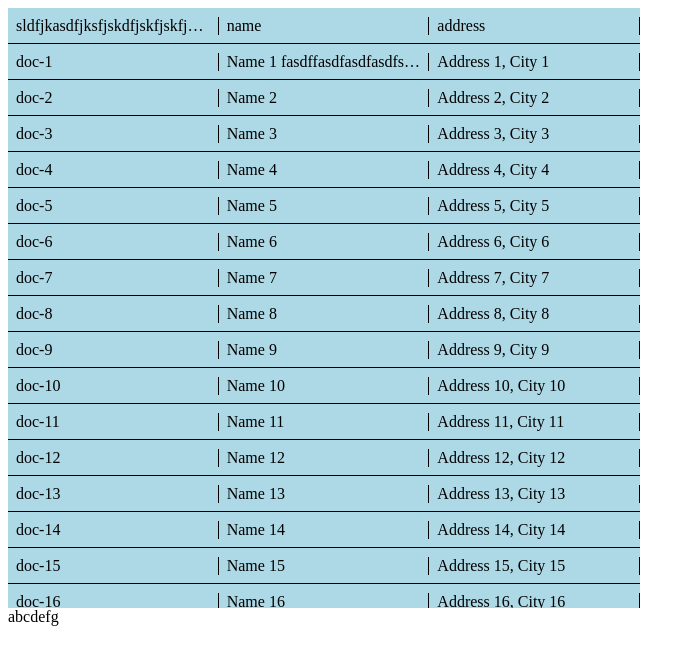
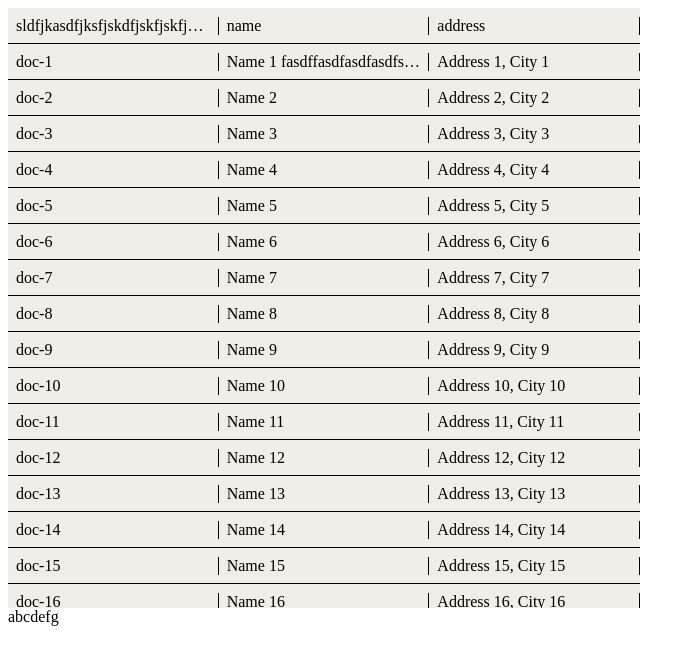
Before and after one commit to md-imran97/react-lazy-loading-data-grid, a React (Vite) app in the folder lazy-data-grid/: page / in a window 1280 px wide. Shown: the top 664 px of the page, without its empty margins (0-695 px from the left). Built offline with nearby package versions, Linux system fonts and the light colour scheme.

Commit message:
Updated css

```diff
--- a/lazy-data-grid/src/lazy-load-data-grid/LazyDataGrid.tsx
+++ b/lazy-data-grid/src/lazy-load-data-grid/LazyDataGrid.tsx
@@ -205,6 +205,7 @@ export function GenericLazyDataGrid<T>(
               sx={{
                 minHeight: `${footerHeight}px`,
                 maxHeight: `${footerHeight}px`,
+                height: `${footerHeight}px`,
               }}
             >
               {footer}
--- a/lazy-data-grid/src/lazy-load-data-grid/style/LazyDataGrid.scss
+++ b/lazy-data-grid/src/lazy-load-data-grid/style/LazyDataGrid.scss
@@ -77,7 +77,6 @@
     display: flex;
     flex-direction: column;
     height: 100%;
-    background: lightblue;
   }
   .lazy-data-grid-footer-root {
     display: flex;
```
